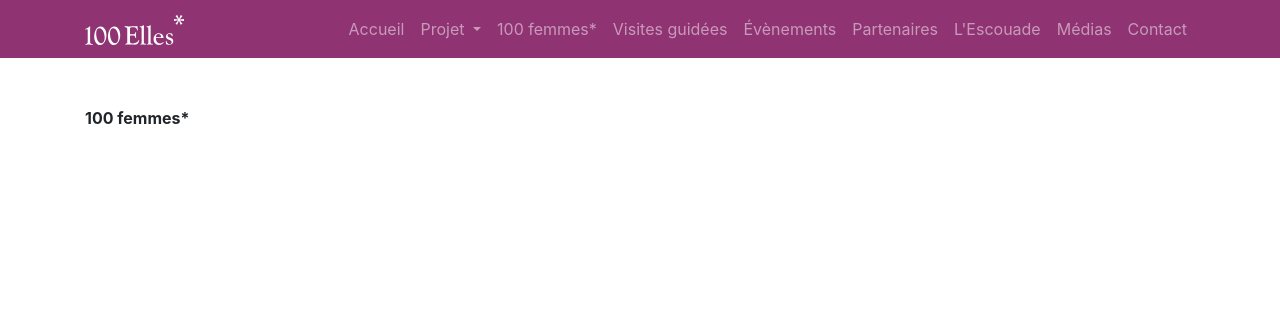
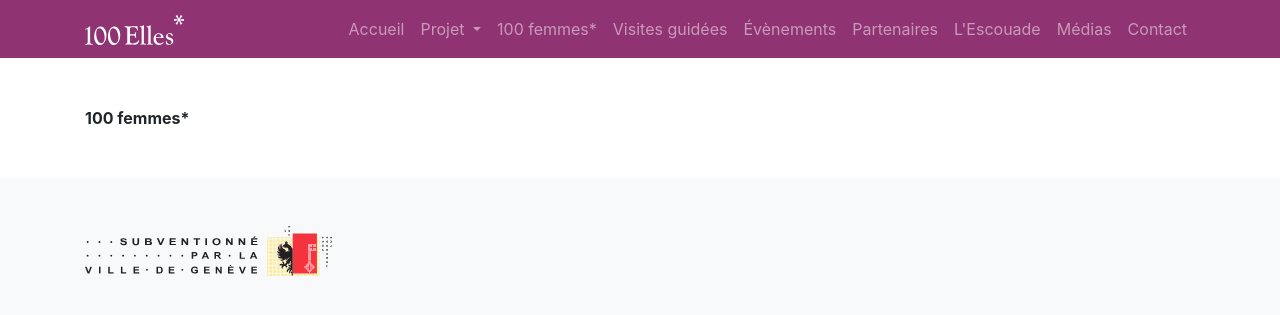
Before and after one commit to larucheio/100elles.ch, a Jekyll site: the page built from 100femmes/index.html, in a window 1280 px wide. Shown: the top 315 px of the page. Built offline with Jekyll 4.4.1, drawn with Linux system fonts in a browser that asks for light colours.

Commit message:
Add the logo of the Ville de genève

```diff
--- a/_layouts/main.html
+++ b/_layouts/main.html
@@ -73,5 +73,11 @@
     </nav>
 
     {{ content }}
+
+    <footer class="bg-light mt-5">
+      <div class="container py-5">
+        <img src="/img/subventionne-par-la-ville-de-geneve.svg" height="50" alt="Subventionné par la ville de Genève">
+      </div>
+    </footer>
   </body>
 </html>
```
Also changed, not shown: img/subventionne-par-la-ville-de-geneve.svg (added).
